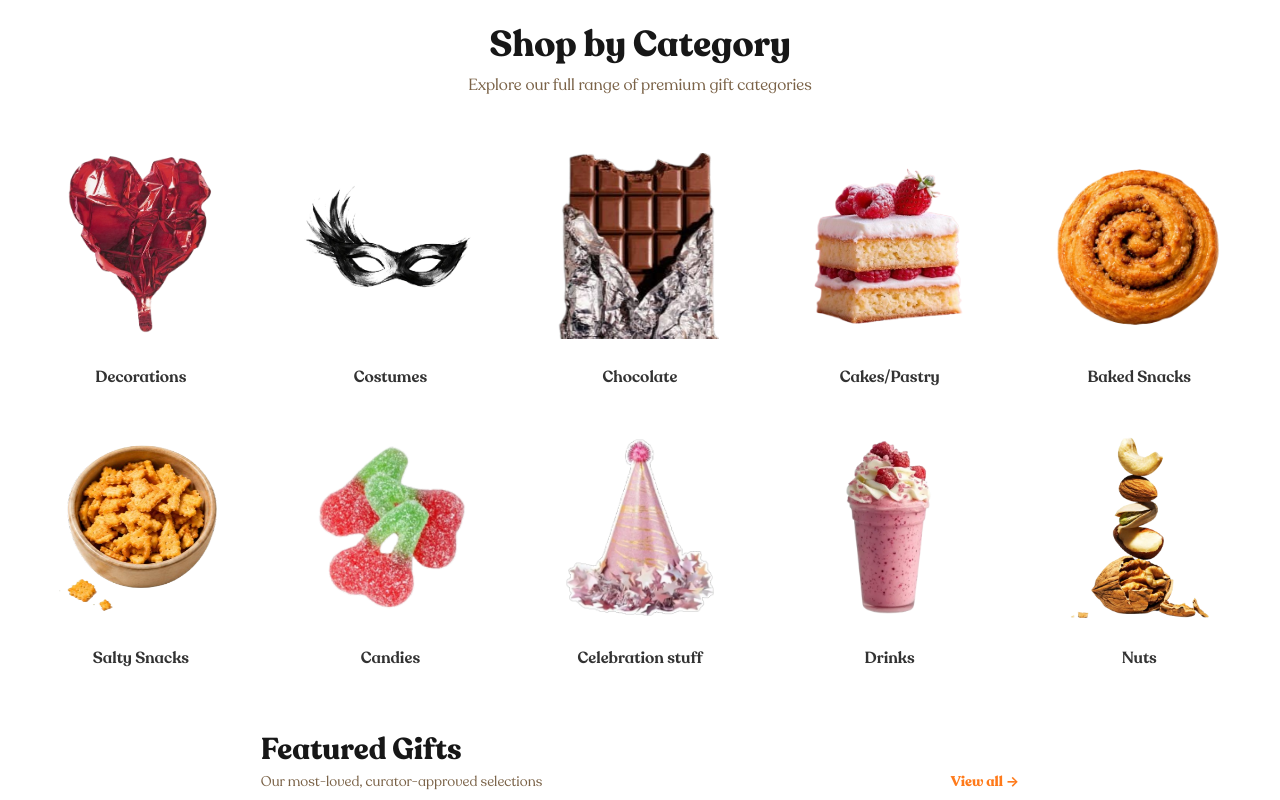
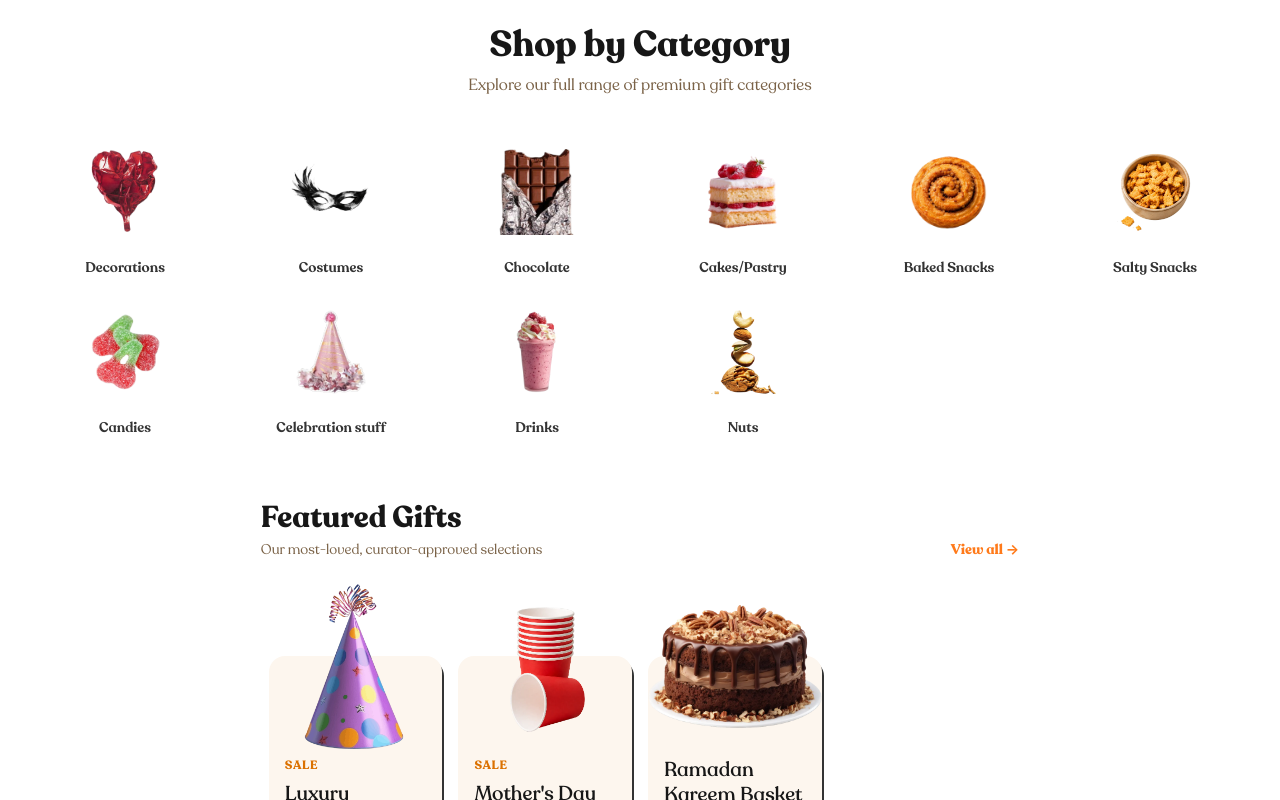
Before and after one commit to Word-of-Mouth-Marketing-agency/gather, a Next.js app: page / in a window 1280 px wide. Shown: the part 840-1640 px from the top of the page. Built offline with nearby package versions, Linux system fonts and the light colour scheme.

Commit message:
fix: smaller category cards with orange hover bg, tighter grid

```diff
--- a/src/components/CategoryCard.tsx
+++ b/src/components/CategoryCard.tsx
@@ -13,14 +13,14 @@ export default function CategoryCard({ category }: Props) {
 
   return (
     <Link href={href} className="group flex flex-col items-center gap-3">
-      <div className="w-full aspect-square rounded-2xl bg-white/60 flex items-center justify-center p-4 overflow-hidden">
+      <div className="w-full max-w-[110px] aspect-square rounded-2xl bg-white/60 flex items-center justify-center p-3 overflow-hidden group-hover:bg-[#ff7a1a]/10 transition-colors duration-300">
         <img
           src={category.image}
           alt={category.name}
           className="w-full h-full object-contain transition-all duration-300 ease-in-out group-hover:rotate-[8deg] group-hover:scale-[0.8]"
         />
       </div>
-      <span className="text-sm sm:text-base font-semibold text-[#333] text-center leading-tight">
+      <span className="text-xs sm:text-sm font-semibold text-[#333] text-center leading-tight">
         {category.name}
       </span>
     </Link>
--- a/src/components/sections/CategoryGridSection.tsx
+++ b/src/components/sections/CategoryGridSection.tsx
@@ -15,7 +15,7 @@ export default function CategoryGridSection({ title, subtitle, type, limit }: Ca
           {subtitle && <p className="mt-2 text-sm sm:text-base text-[#7a6247]">{subtitle}</p>}
         </div>
 
-        <div className="grid grid-cols-2 sm:grid-cols-3 md:grid-cols-4 lg:grid-cols-5 gap-6 lg:gap-8">
+        <div className="grid grid-cols-3 sm:grid-cols-4 md:grid-cols-5 lg:grid-cols-6 gap-4 lg:gap-5">
           {categories.map((category) => (
             <CategoryCard key={category.id} category={category} />
           ))}
```
